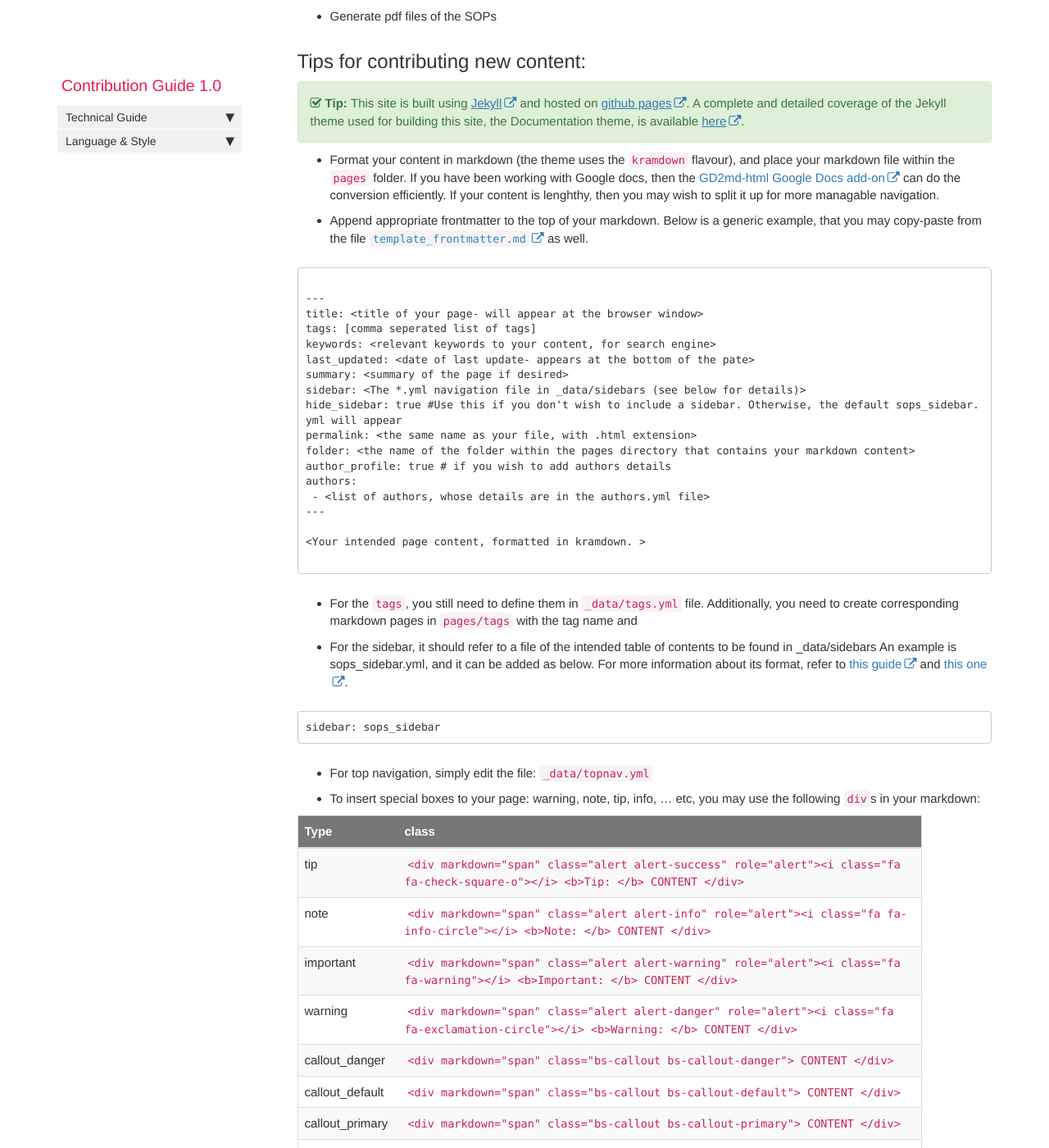
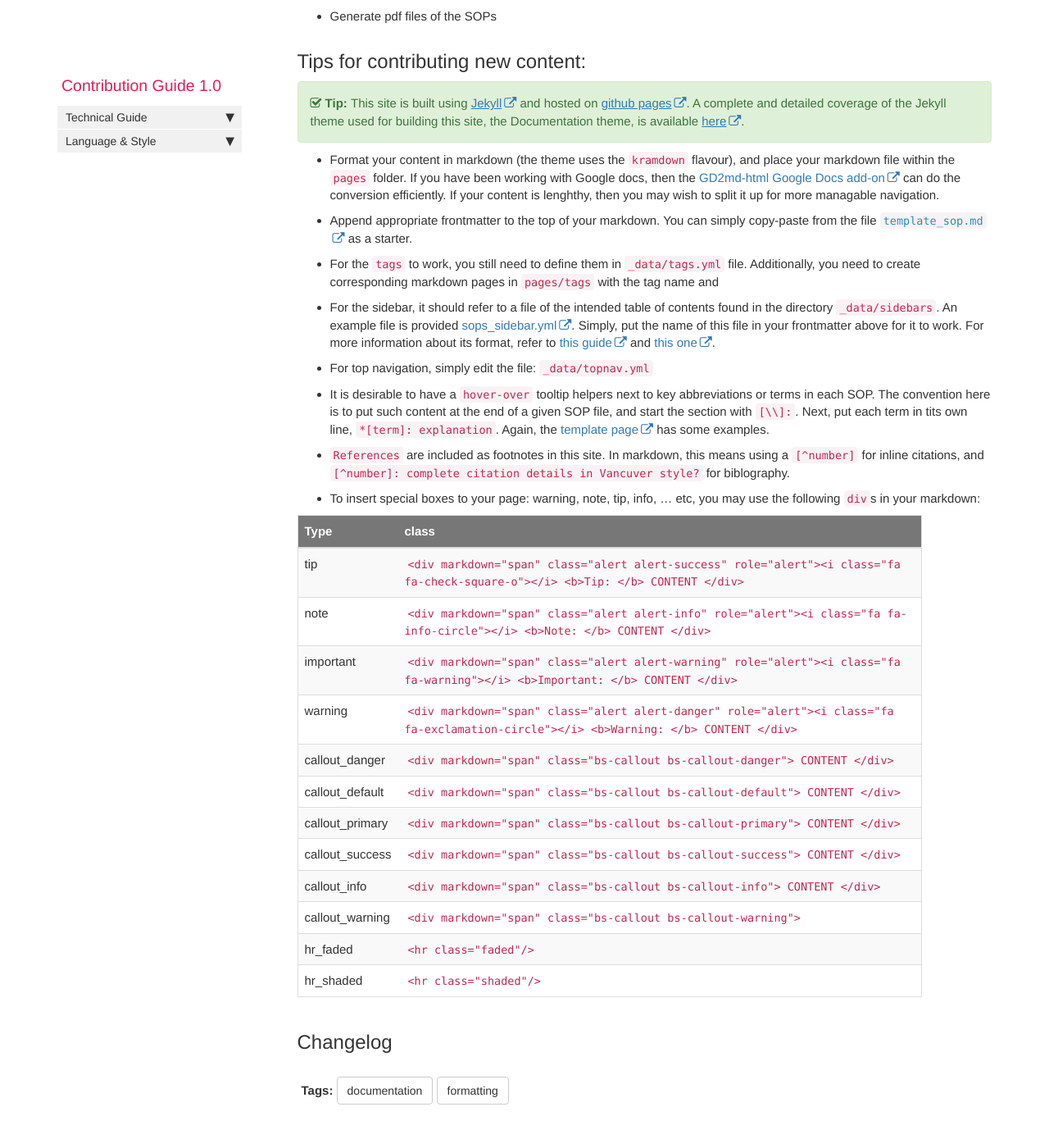
Before and after one commit to h3abionet/H3ABionet-SOPs, a Jekyll site: the page built from pages/contributing/cont_tech-guide.md, in a window 1280 px wide and 1400 px high, scrolled down 1492 px. Shown: the whole window at 82% size. Built offline with Jekyll 4.4.1, drawn with Linux system fonts in a browser that asks for light colours; nearby versions of some CDN libraries; comment, search, counter and statistics services are not loaded.

Commit message:
add guidance on adding referneces and tooltip

````diff
--- a/pages/contributing/cont_tech-guide.md
+++ b/pages/contributing/cont_tech-guide.md
@@ -71,40 +71,19 @@ Below is a tree of key files and folders within this site that would need editin
 
 - Format your content in markdown (the theme uses the `kramdown` flavour), and place your markdown file within the `pages` folder. If you have been working with Google docs, then the [GD2md-html Google Docs add-on](https://github.com/evbacher/gd2md-html/wiki) can do the conversion efficiently. If your content is lenghthy, then you may wish to split it up for more managable navigation.
 
-- Append appropriate frontmatter to the top of your markdown. Below is a generic example, that you may copy-paste from the file [`template_frontmatter.md`](https://github.com/h3abionet/H3ABionet-SOPs/blob/master/template_frontmatter.md) as well.
+- Append appropriate frontmatter to the top of your markdown. You can simply copy-paste from the file [`template_sop.md`](https://github.com/h3abionet/H3ABionet-SOPs/blob/master/template_sop.md) as a starter.
+
+- For the `tags` to work, you still need to define them in `_data/tags.yml` file. Additionally, you need to create corresponding markdown pages in `pages/tags` with the tag name and
+
+- For the sidebar, it should refer to a file of the intended table of contents found in the directory `_data/sidebars`.  An example file is provided [sops_sidebar.yml](https://github.com/h3abionet/H3ABionet-SOPs/blob/master/_data/sidebars/sops_sidebar.yml). Simply, put the name of this file in your frontmatter above for it to work. For more information about its format, refer to [this guide](https://idratherbewriting.com/documentation-theme-jekyll/#configure-the-sidebar) and [this one](https://idratherbewriting.com/documentation-theme-jekyll/#sidebar-syntax).
 
 
-```
+- For top navigation, simply edit the file: `_data/topnav.yml`
 
----
-title: <title of your page- will appear at the browser window>
-tags: [comma seperated list of tags]
-keywords: <relevant keywords to your content, for search engine>
-last_updated: <date of last update- appears at the bottom of the pate>
-summary: <summary of the page if desired>
-sidebar: <The *.yml navigation file in _data/sidebars (see below for details)>
-hide_sidebar: true #Use this if you don't wish to include a sidebar. Otherwise, the default sops_sidebar.yml will appear
-permalink: <the same name as your file, with .html extension>
-folder: <the name of the folder within the pages directory that contains your markdown content>
-author_profile: true # if you wish to add authors details
-authors:
- - <list of authors, whose details are in the authors.yml file>
----
+- It is desirable to have a `hover-over` tooltip helpers next to key abbreviations or terms in each SOP. The convention here is to put such content at the end of a given SOP file, and start the section with `[\\]:`. Next, put each term in tits own line, `*[term]: explanation`. Again, the [template page](https://github.com/h3abionet/H3ABionet-SOPs/blob/master/template_sop.md) has some examples.
 
-<Your intended page content, formatted in kramdown. >
+- `References` are included as footnotes in this site. In markdown, this means using a `[^number]` for inline citations, and `[^number]: complete citation details in Vancuver style?` for biblography.
 
-```
-
-- For the `tags`, you still need to define them in `_data/tags.yml` file. Additionally, you need to create corresponding markdown pages in `pages/tags` with the tag name and
-
-- For the sidebar, it should refer to a file of the intended table of contents to be found in _data/sidebars  An example is sops_sidebar.yml, and it can be added as below. For more information about its format, refer to [this guide](https://idratherbewriting.com/documentation-theme-jekyll/#configure-the-sidebar) and [this one](https://idratherbewriting.com/documentation-theme-jekyll/#sidebar-syntax).
-
-
-```
-sidebar: sops_sidebar
-```
-
-- For top navigation, simply edit the file: `_data/topnav.yml`
 
 - To insert special boxes to your page: warning, note, tip, info, ... etc, you may use the following `div`s in your markdown:
 
````
Also changed, not shown: pages/genomics_analysis/Variant-Calling/Variant-Calling.md (+53 -53 lines), template_frontmatter.md (deleted, +0 -16 lines).
